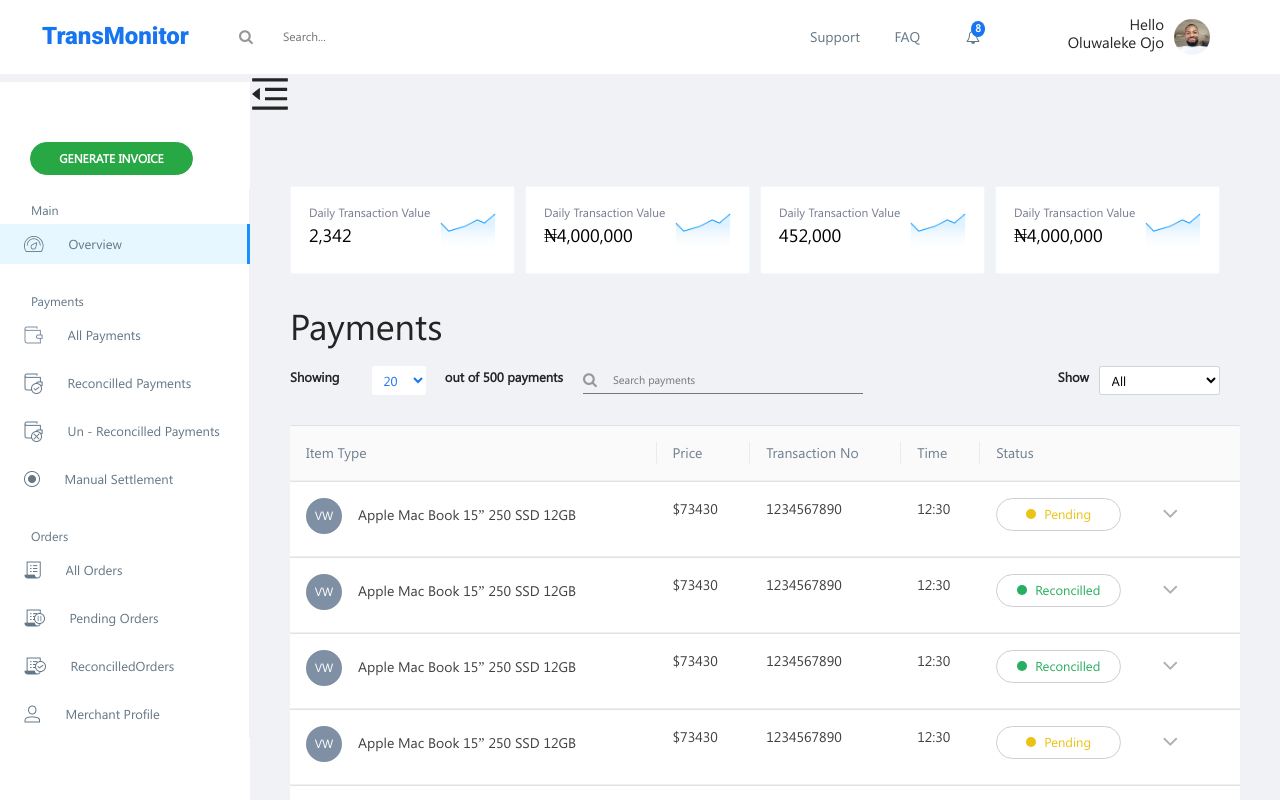
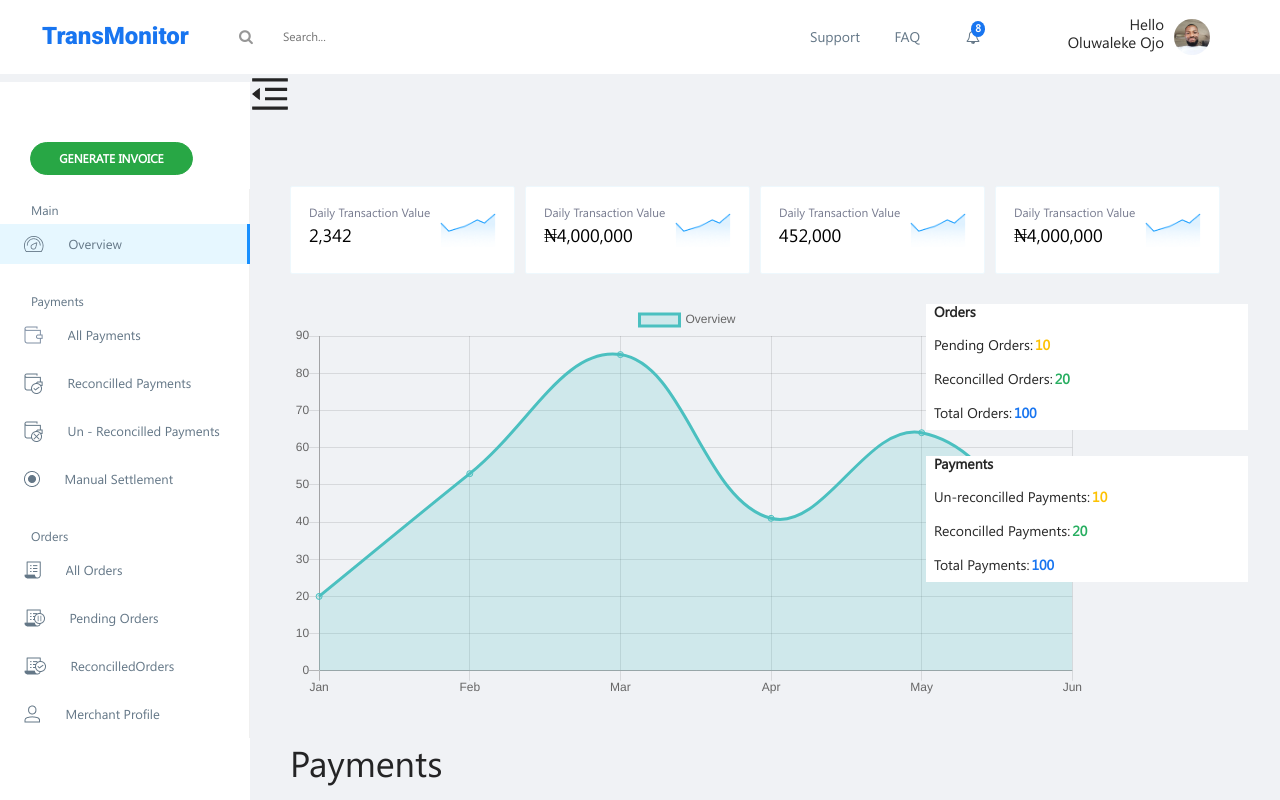
Before and after one commit to orsdev/transmonitordashboard, a React (Create React App) app: page / in a window 1280 px wide. Shown: the top 800 px of the page. Built offline with nearby package versions, Linux system fonts and the light colour scheme.

Commit message:
chart component added to app

```diff
--- a/src/assets/css/style.css
+++ b/src/assets/css/style.css
@@ -444,6 +444,39 @@
   color: white;
 }
 
+.ant-col:first-child {
+  margin-bottom: 10px;
+}
+
+.second-row .ant-col {
+  background-color: #fff;
+}
+.second-row .ant-col h5 {
+  font-size: 1.4rem;
+  font-weight: bold;
+}
+.second-row .ant-col ul {
+  list-style: none;
+  margin: 0;
+}
+.second-row .ant-col ul li {
+  font-size: 1.4rem;
+  padding: 6px 0;
+}
+.second-row .ant-col ul li span {
+  font-weight: bold;
+  margin-left: 2px;
+}
+.second-row .ant-col ul li .blue {
+  color: #1875f0;
+}
+.second-row .ant-col ul li .yellow {
+  color: #fdc203;
+}
+.second-row .ant-col ul li .green {
+  color: #27ae60;
+}
+
 @font-face {
   font-family: "Segoe UI Regular";
   font-style: normal;
--- /dev/null
+++ b/src/assets/sass/components/_chart.scss
@@ -0,0 +1,42 @@
+.ant-col {
+  &:first-child {
+    margin-bottom: 10px;
+  }
+}
+
+.second-row {
+  .ant-col {
+    background-color: $white;
+
+    h5 {
+      font-size: 1.4rem;
+      font-weight: bold;
+    }
+
+    ul {
+      list-style: none;
+      margin: 0;
+
+      li {
+        font-size: 1.4rem;
+        padding: 6px 0;
+
+        span {
+          font-weight: bold;
+          margin-left: 2px;
+        }
+
+        .blue {
+          color: $blue;
+        }
+        .yellow {
+          color: #fdc203;
+        }
+
+        .green {
+          color: $green;
+        }
+      }
+    }
+  }
+}
--- a/src/assets/sass/style.scss
+++ b/src/assets/sass/style.scss
@@ -5,6 +5,7 @@
 @import './components/stats';
 @import './components/payments';
 @import './components/table';
+@import './components/chart';
 
 @font-face {
   font-family: 'Segoe UI Regular';
--- /dev/null
+++ b/src/components/chart.js
@@ -0,0 +1,81 @@
+import React from 'react';
+import { Row, Col } from 'antd';
+import { Line } from 'react-chartjs-2';
+
+const data = {
+  labels: ['Jan', 'Feb', 'Mar', 'Apr', 'May', 'Jun'],
+  datasets: [
+    {
+      label: 'Overview',
+      data: [20, 53, 85, 41, 64, 25],
+      fill: true,
+      backgroundColor: 'rgba(75,192,192,0.2)',
+      borderColor: 'rgba(75,192,192,1)',
+    },
+  ],
+};
+
+function Chart() {
+  return (
+    <>
+      <section className="chart mt-5">
+        <Row gutter={[16, 16]}>
+          <Col sm={24} md={24} lg={12} xl={16}>
+            <Line
+              data={data}
+              options={{
+                scales: {
+                  yAxes: [
+                    {
+                      stacked: true,
+                    },
+                  ],
+                },
+              }}
+            />
+          </Col>
+          <Col sm={24} md={24} lg={12} xl={8}>
+            <Row gutter={[16, 16]} className="second-row">
+              <Col span={24}>
+                <h5>Orders</h5>
+                <ul>
+                  <li>
+                    Pending Orders:
+                     <span className="yellow">10</span>
+                  </li>
+                  <li>
+                    Reconcilled Orders:
+                     <span className="green">20</span>
+                  </li>
+                  <li>
+                    Total Orders:
+                     <span className="blue">100</span>
+                  </li>
+                </ul>
+              </Col>
+              <Col span={24}>
+                <h5>Payments</h5>
+                <ul>
+                  <li>
+                    Un-reconcilled Payments:
+                     <span className="yellow">10</span>
+                  </li>
+                  <li>
+                    Reconcilled Payments:
+                     <span className="green">20</span>
+                  </li>
+                  <li>
+                    Total Payments:
+                     <span className="blue">100</span>
+                  </li>
+                </ul>
+              </Col>
+            </Row>
+          </Col>
+        </Row>
+      </section>
+    </>
+  );
+}
+
+export default Chart;
--- a/src/components/main.js
+++ b/src/components/main.js
@@ -7,6 +7,7 @@
 } from '@ant-design/icons';
 import Stats from './stats';
 import Payments from './payments';
+import Chart from './chart';
 
 const { Header, Content } = Layout;
 
@@ -44,6 +45,7 @@
               }}
             >
               <Stats />
+              <Chart />
               <Payments />
             </Content>
           </Layout>
```
